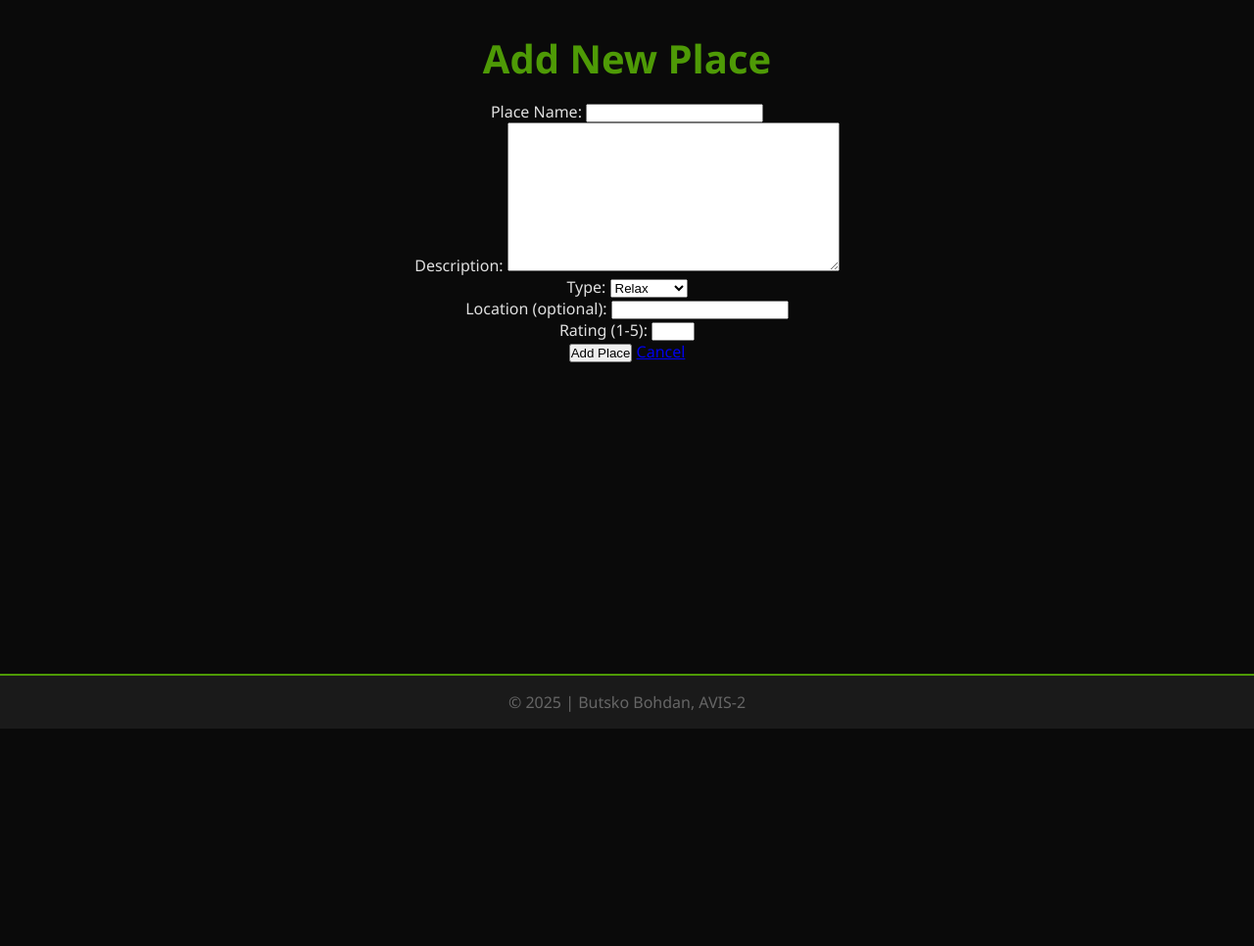
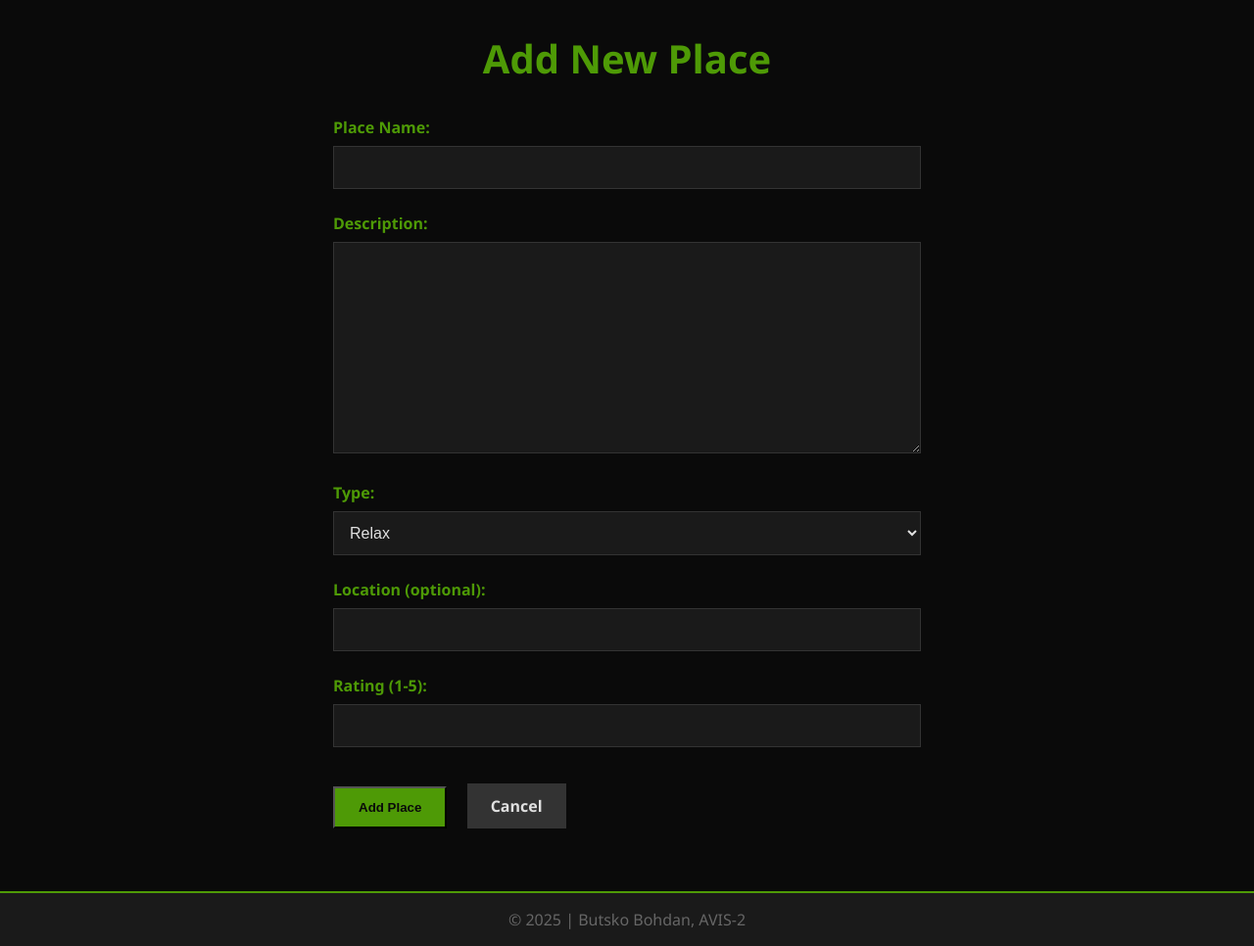
Before and after one commit to 6et3ct1ve/MyPlaces, a Django app: template places/templates/places/add_place.html in a window 1280 px wide. Shown: the part 56-1022 px from the top of the page at 98% size. Before the commit the page ends 800 px from the top, so only its background shows below. Run offline with Django 4.2, Linux system fonts and the light colour scheme; the template is opened without the code that fills it: values that come from a table or form of the project are taken from there, others are empty; parts of the project's set-up code (start-up, migrations or seed data) failed here and were passed over.

Commit message:
Add styles for pages

```diff
--- a/places/static/places/css/style.css
+++ b/places/static/places/css/style.css
@@ -73,3 +73,207 @@ footer {
     border-top: 2px solid #4E9A06;
     color: #666;
 }
+
+.places-grid {
+    display: grid;
+    grid-template-columns: repeat(auto-fill, minmax(300px, 1fr));
+    gap: 2rem;
+    margin: 2rem 0;
+}
+
+.place-card {
+    background: #1a1a1a;
+    border: 1px solid #333;
+    border-radius: 8px;
+    overflow: hidden;
+    transition: transform 0.3s, border-color 0.3s;
+}
+
+.place-card:hover {
+    transform: translateY(-5px);
+    border-color: #4E9A06;
+}
+
+.place-card img {
+    width: 100%;
+    height: 200px;
+    object-fit: cover;
+}
+
+.place-info {
+    padding: 1rem;
+}
+
+.place-info h3 {
+    margin-bottom: 0.5rem;
+}
+
+.place-info h3 a {
+    color: #4E9A06;
+    text-decoration: none;
+}
+
+.place-info h3 a:hover {
+    text-decoration: underline;
+}
+
+.place-type {
+    color: #888;
+    font-size: 0.9rem;
+    text-transform: uppercase;
+    margin: 0.5rem 0;
+}
+
+.place-location {
+    color: #A4B1CD;
+    margin: 0.5rem 0;
+}
+
+.place-description {
+    color: #ccc;
+    margin: 1rem 0;
+}
+
+.place-rating {
+    color: #C4A000;
+    margin: 0.5rem 0;
+    font-size: 1.2rem;
+}
+
+.place-date {
+    color: #666;
+    font-size: 0.85rem;
+    margin-top: 1rem;
+}
+
+.empty-state {
+    text-align: center;
+    padding: 4rem 2rem;
+}
+
+.btn {
+    display: inline-block;
+    background: #4E9A06;
+    color: #0a0a0a;
+    padding: 0.75rem 1.5rem;
+    text-decoration: none;
+    margin-top: 1rem;
+    font-weight: bold;
+    transition: background 0.3s;
+}
+
+.btn:hover {
+    background: #5cb008;
+}
+
+.place-form {
+    max-width: 600px;
+    margin: 2rem auto;
+    text-align: left;
+}
+
+.form-group {
+    margin-bottom: 1.5rem;
+}
+
+.form-group label {
+    display: block;
+    color: #4E9A06;
+    margin-bottom: 0.5rem;
+    font-weight: bold;
+}
+
+.form-group input,
+.form-group select,
+.form-group textarea {
+    width: 100%;
+    padding: 0.75rem;
+    background: #1a1a1a;
+    border: 1px solid #333;
+    color: #e0e0e0;
+    font-size: 1rem;
+}
+
+.form-group input:focus,
+.form-group select:focus,
+.form-group textarea:focus {
+    outline: none;
+    border-color: #4E9A06;
+}
+
+.form-group textarea {
+    min-height: 120px;
+    resize: vertical;
+}
+
+.errors {
+    background: #801010;
+    color: #fff;
+    padding: 1rem;
+    margin-bottom: 1rem;
+    border-radius: 4px;
+}
+
+.btn-secondary {
+    display: inline-block;
+    background: #333;
+    color: #e0e0e0;
+    padding: 0.75rem 1.5rem;
+    text-decoration: none;
+    margin-left: 1rem;
+    font-weight: bold;
+    transition: background 0.3s;
+}
+
+.btn-secondary:hover {
+    background: #444;
+}
+
+.place-detail {
+    max-width: 800px;
+    margin: 0 auto;
+}
+
+.detail-image {
+    width: 100%;
+    max-width: 600px;
+    height: 400px;
+    object-fit: cover;
+    margin-bottom: 2rem;
+    border-radius: 8px;
+}
+
+.place-detail h1 {
+    color: #4E9A06;
+    margin-bottom: 1rem;
+}
+
+.place-meta {
+    background: #1a1a1a;
+    padding: 1rem;
+    border-radius: 8px;
+    margin: 1rem 0;
+}
+
+.place-meta p {
+    margin: 0.5rem 0;
+    color: #A4B1CD;
+}
+
+.place-description {
+    background: #1a1a1a;
+    padding: 1.5rem;
+    border-radius: 8px;
+    margin: 2rem 0;
+}
+
+.place-description h2 {
+    color: #4E9A06;
+    margin-bottom: 1rem;
+    font-size: 1.5rem;
+}
+
+.place-description p {
+    line-height: 1.6;
+    color: #e0e0e0;
+}
```
